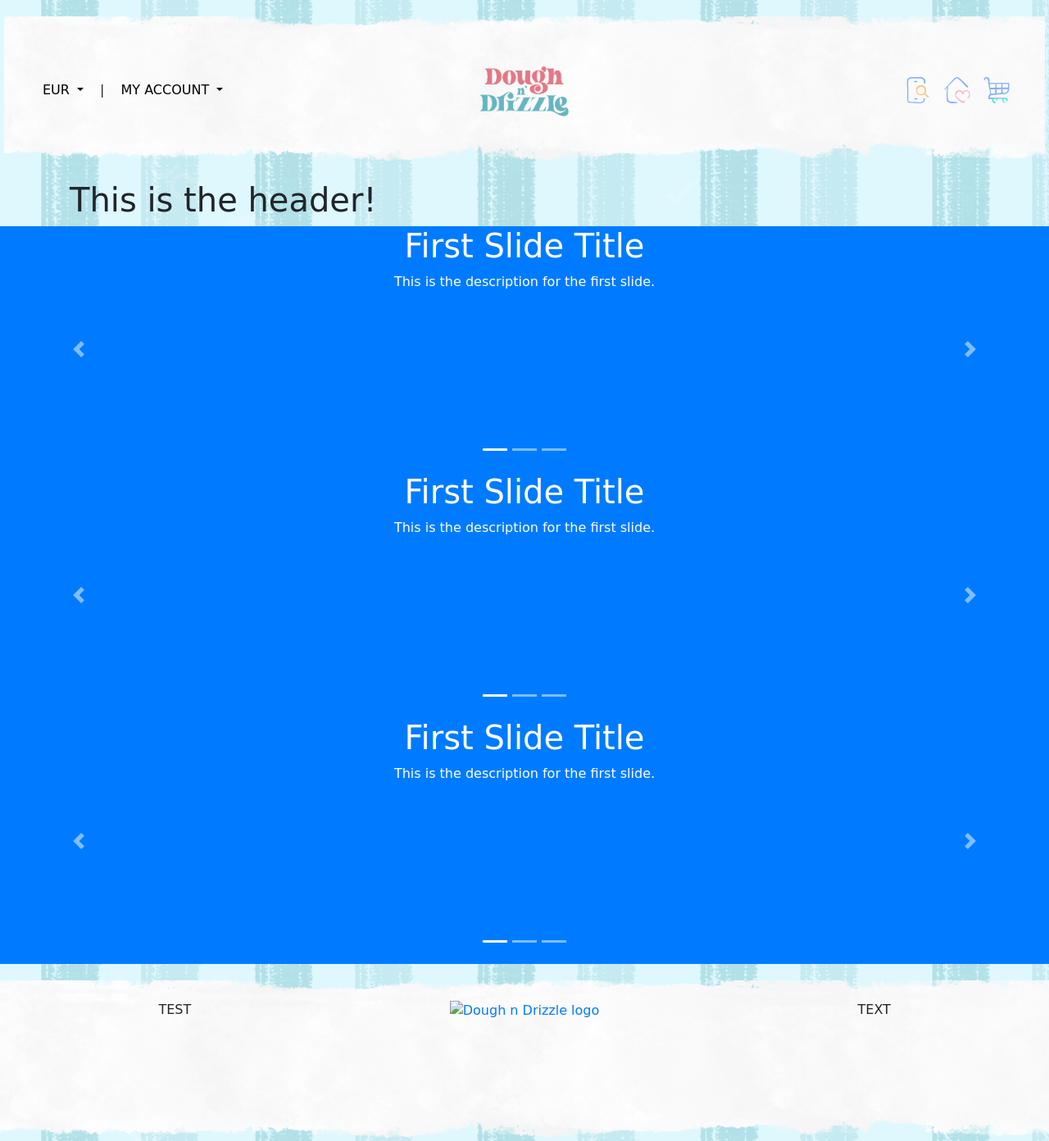
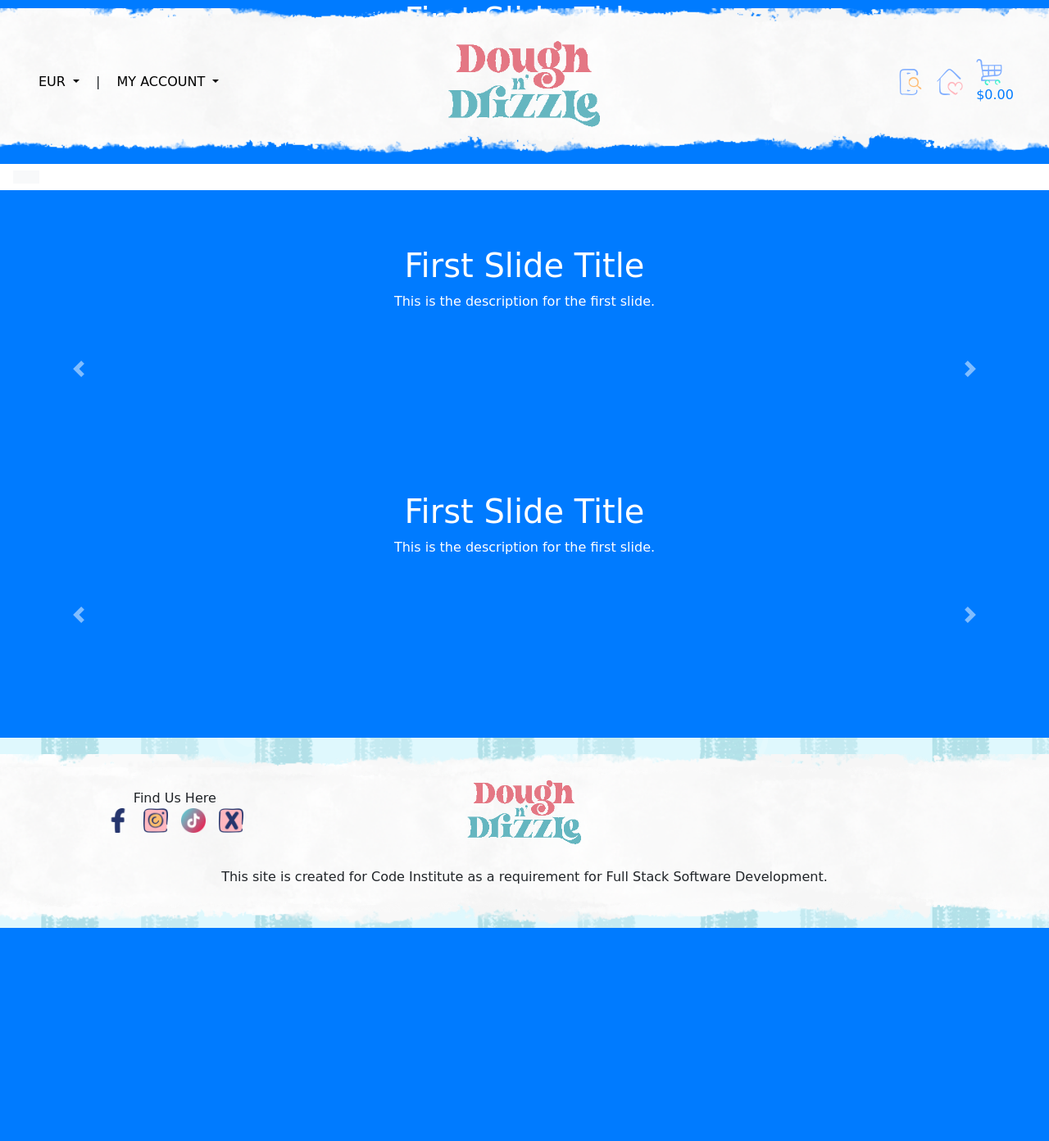
Before and after one commit to hpcoloma/pp5-dough-n-drizzle, a Django app: page / in a window 1280 px wide. Shown: the whole page at 82% size. After the commit the page ends 1132 px from the top, so only its background shows below. Run offline with Django 5.2, Linux system fonts and the light colour scheme; some web fonts are replaced.

Commit message:
Update and refactor style on  base.html, add footer and main nav section, add icons for footer

```diff
--- a/home/templates/home/index.html
+++ b/home/templates/home/index.html
@@ -4,9 +4,7 @@
 {% block page_header %}
     <div class="container header-container">
         <div class="row">
-            <div class="col">
-                <h1>This is the header!</h1>
-            </div>
+            <div class="col"></div>
         </div>
     </div>
 {% endblock %}
--- a/static/css/base.css
+++ b/static/css/base.css
@@ -14,14 +14,10 @@
     font-family: "Playpen Sans", cursive;
 }
 
-/* Ensure the main content pushes the footer to the bottom */
-main {
-  flex: 1 0 auto;
-}
-
 /* Header style*/
 .header-top {
-    padding: 20px;
+  padding: 10px 0;
+  z-index: 1030;
 }
 
 .top-header {
@@ -44,10 +40,14 @@
 }
 
 .logo {
-    height: 40%;
-    width: 40%;
+    height: 120px;
+    width: auto;
     min-height: 20%;
     min-width: 20%;
+}
+
+li {
+  display: none;
 }
 
 .d-flex.flex-column {
@@ -138,15 +138,58 @@
 .footer {
     margin-top: 20px; /* Push the footer to the bottom */
     background: url(/static/img/header-bg2.png) no-repeat;
-    height: 180px;
+    min-height: 180px;
+    width:auto;
     background-position-x: center;
     background-size: cover;
     padding-bottom: 0;
     text-align: center; /* Optional: center align footer content */
 }
+.footer-logo {
+    height: 90px;
+    width: auto;
+
+}
+
+/* Social Links Styling */
+.socials {
+  height: 30px;
+  width: auto;
+}
+
+.social-links {
+  list-style-type: none; /* Remove bullet points */
+  justify-content: center; /* Center the list items */
+  display: flex; /* Use flexbox for horizontal alignment */
+  padding: 0; /* Remove default padding */
+  margin: 0; /* Remove default margin */
+}
+
+.social-links li {
+  display: inline-block; /* Make list items inline */
+  margin: 0 10px; /* Add space between the list items */
+}
 
 
+/* Footer Links Styling */
+.footer-links {
+  list-style-type: disc; /* Default bullet points */
+  padding-left: 20px; /* Add some space before the bullets */
+  margin: 0;
+}
 
+.footer-links li {
+  margin-bottom: 5px; /* Add space between each list item */
+}
+
+.footer-links a {
+  text-decoration: none;
+  color: #000; /* Set text color */
+}
+
+.footer-links a:hover {
+  text-decoration: underline; /* Add hover effect */
+}
 
 /* Media Queries */
 @media (min-width: 992px) {
--- a/templates/allauth/base.html
+++ b/templates/base.html
@@ -51,8 +51,7 @@
 
 <body>
   <div class="d-flex flex-column min-vh-100">
-    <header class="container-fluid fixed-top"></header>
-
+    <header class="container-fluid fixed-top">
       <div class="header-top">
         <div class="row top-header">
           <div class="col-12 col-lg-4 my-auto py-1 py-lg-0">
@@ -113,12 +112,28 @@
               <!-- Cart Icon -->
               <a href="#" class="icon-container mx-2 cart-icon">
                 <img class="icons" src="{% static 'img/cart1.png' %}" alt="Cart">
+                <p class="my-0">
+                  {% if grand_total %}
+                      ${{ grand_total|floatformat:2 }}
+                  {% else %}
+                      $0.00
+                  {% endif %}
+                </p>
               </a>
             </div>
           </div>
-
         </div>
       </div>
+      <div class="row bg-white">
+        <nav class="navbar navbar-expand-lg navbar-light w-100">
+            <button class="navbar-toggler" type="button" data-toggle="collapse" data-target="#main-nav"
+              aria-controls="main-nav" aria-expanded="false" aria-label="Toggle navigation">
+                <span class="navbar-toggler-icon"></span>
+            </button>
+            {% include 'snippets/main-nav.html' %}
+        </nav>
+    </div>
+    </header>
     {% if messages %}
     <div class="message-container"></div>
     {% endif %}
--- a/templates/snippets/footer.html
+++ b/templates/snippets/footer.html
@@ -1,23 +1,68 @@
+{% load static %}
+
 <footer class="d-none d-md-block my-3 position-relative footer">
     <div class="container-fluid">
         <div class="row justify-content-between align-items-center">
-            <!-- Test Section -->
+            <!-- Social Links Section -->
             <div class="col-12 col-lg-4 my-auto py-1 py-lg-0 text-center text-lg-center">
-                TEST
+                Find Us Here
+                <div class="d-flex justify-content-center align-items-center">
+                    <ul class="social-links d-flex p-0 m-0">
+                        <li class="mx-2">
+                            <a href="#" target="_blank" rel="noopener">
+                                <img class="socials" src="{% static 'img/facebook.png' %}" alt="Facebook">
+                            </a>
+                        </li>
+                        <li class="mx-2">
+                            <a href="#" target="_blank" rel="noopener">
+                                <img class="socials" src="{% static 'img/instagram.png' %}" alt="Instagram">
+                            </a>
+                        </li>
+                        <li class="mx-2">
+                            <a href="#" target="_blank" rel="noopener">
+                                <img class="socials" src="{% static 'img/social-media.png' %}" alt="Tiktok">
+                            </a>
+                        </li>
+                        <li class="mx-2">
+                            <a href="#" target="_blank" rel="noopener">
+                                <img class="socials" src="{% static 'img/x-logo.png' %}" alt="X">
+                            </a>
+                        </li>
+                    </ul>
+                </div>
             </div>
 
             <!-- Logo Section -->
-            <div class="col-12 col-lg-4 my-auto py-1 py-lg-0 text-center text-lg-center">
+            <div class="col-12 col-lg-4 my-auto py-1 py-lg-0 alight-items-center">
                 <a href="{% url 'home' %}" class="nav-link main-logo-link">
                     <h1 id="logo">Dough n Drizzle</h1>
-                    <img class="logo" src="" alt="Dough n Drizzle logo">
-                  </a>
+                    <img class="footer-logo" src="{% static 'img/logo.png' %}" alt="Dough n Drizzle logo">
+                </a>
             </div>
 
-            <!-- Text Section -->
+            <!-- Footer Links -->
             <div class="col-12 col-lg-4 my-auto py-1 py-lg-0 text-center text-lg-center">
-                TEXT
+                <ul class="footer-links">
+                    <li>
+                        <a href="#" aria-label="Privacy Policy">Privacy Policy</a>
+                    </li>
+                    <li>
+                        <a href="#" aria-label="FAQs">FAQs</a>
+                    </li>
+                    <li>
+                        <a href="#" aria-label="Contact Information">Contact Information</a>
+                    </li>
+                    <li>
+                        <a href="#" aria-label="Terms of Service">Terms of Service</a>
+                    </li>
+                </ul>
             </div>
         </div>
     </div>
+    <!--Bottom Section -->
+    <div class="row mt-3"></div>
+    <div class="col-12 text-center">
+        This site is created for Code Institute as a requirement for Full Stack Software Development.
+    </div>
+</div>
 </footer>
--- /dev/null
+++ b/templates/snippets/main-nav.html
@@ -0,0 +1,18 @@
+<nav class="navbar navbar-expand-lg navbar-light bg-light">
+    <div class="collapse navbar-collapse" id="navbarNav">
+      <ul class="navbar-nav">
+        <li class="nav-item active">
+          <a class="nav-link" href="#">Home <span class="sr-only">(current)</span></a>
+        </li>
+        <li class="nav-item">
+          <a class="nav-link" href="#">Features</a>
+        </li>
+        <li class="nav-item">
+          <a class="nav-link" href="#">Pricing</a>
+        </li>
+        <li class="nav-item">
+          <a class="nav-link disabled" href="#">Disabled</a>
+        </li>
+      </ul>
+    </div>
+  </nav>
```
Also changed, not shown: static/img/facebook.png (added), static/img/instagram.png (added), static/img/social-media.png (added), static/img/x-logo.png (added). Lines whose indentation alone changed are shown as unchanged.
